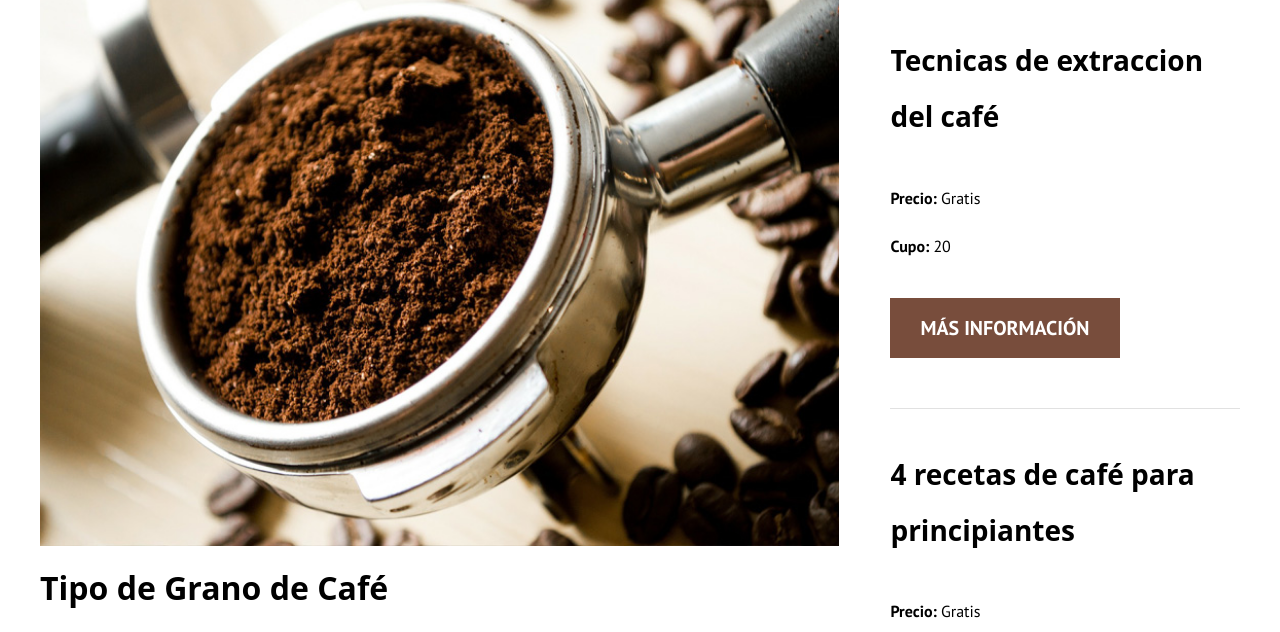
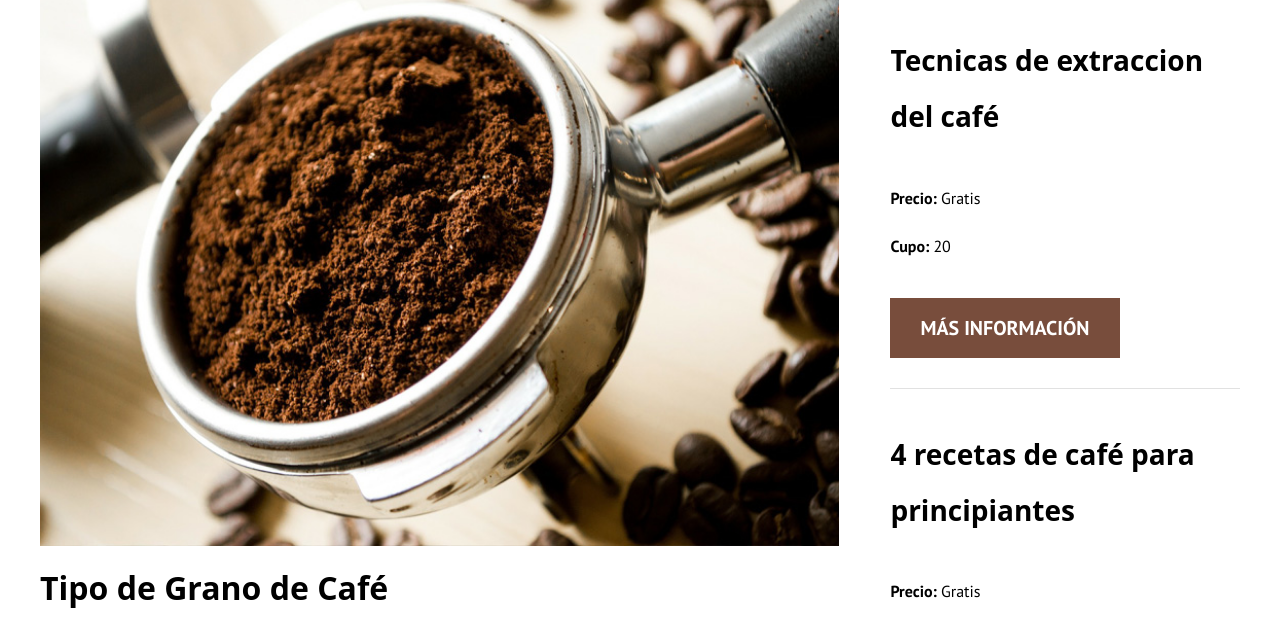
Before and after one commit to martincout/BlogDeCafe, a plain HTML site: page index.html in a window 1280 px wide. Shown: the part 734-1366 px from the top of the page. Drawn offline with Linux system fonts and the light colour scheme.

Commit message:
padding cursos

```diff
--- a/css/styles.css
+++ b/css/styles.css
@@ -193,7 +193,7 @@ h4 {
     }
 }
 
-/**Opcional */
+/**Principal */
 .entrada{
     margin-bottom: 3rem;
     border-bottom: 1px solid #e1e1e1;
@@ -212,7 +212,7 @@ h4 {
     list-style: none;
 }
 .curso{
-    padding-bottom: 3rem;
+    padding-bottom: 1rem;
     border-bottom: 1px solid #e1e1e1;
 }
 .curso:last-of-type{
```
